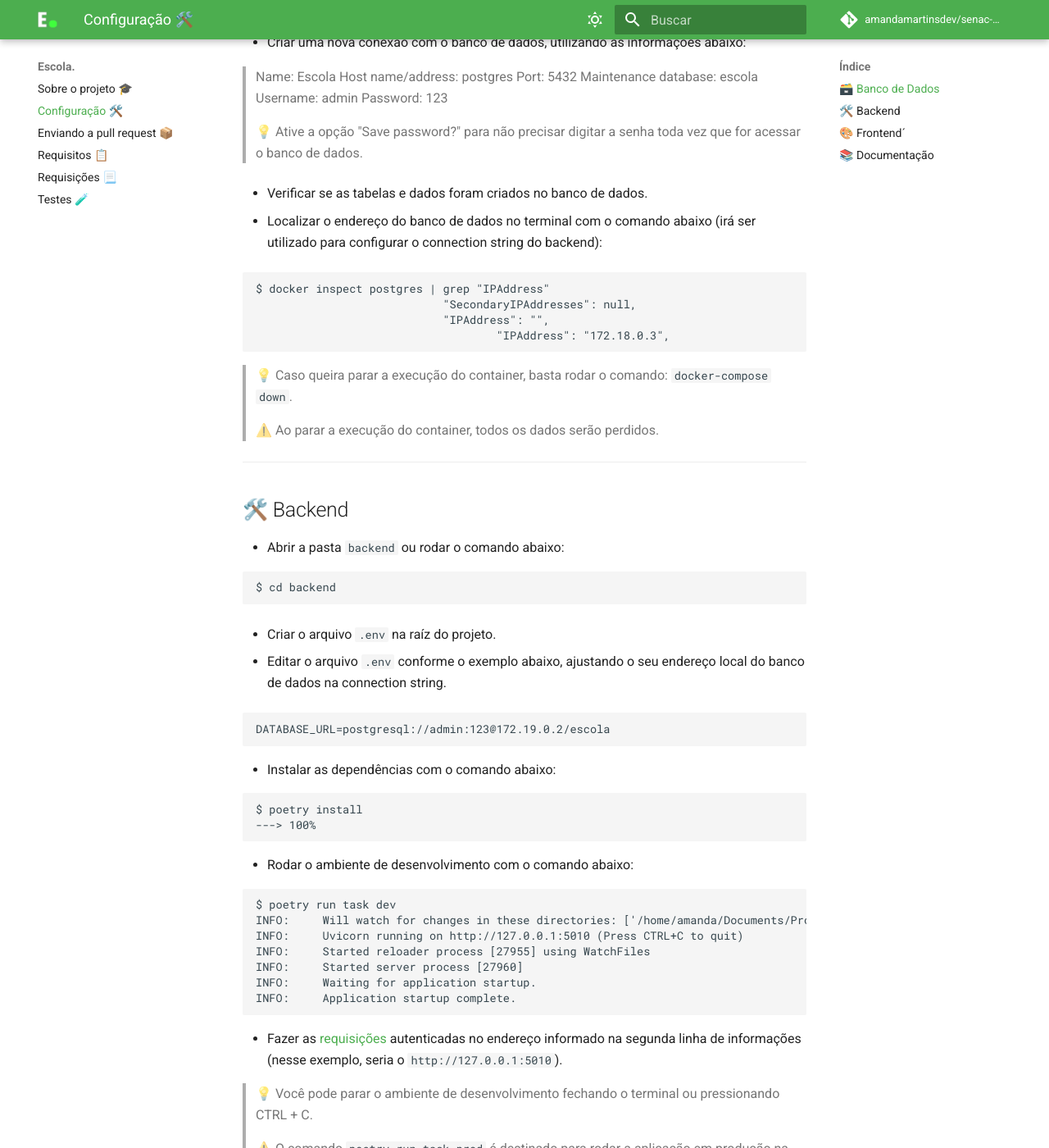
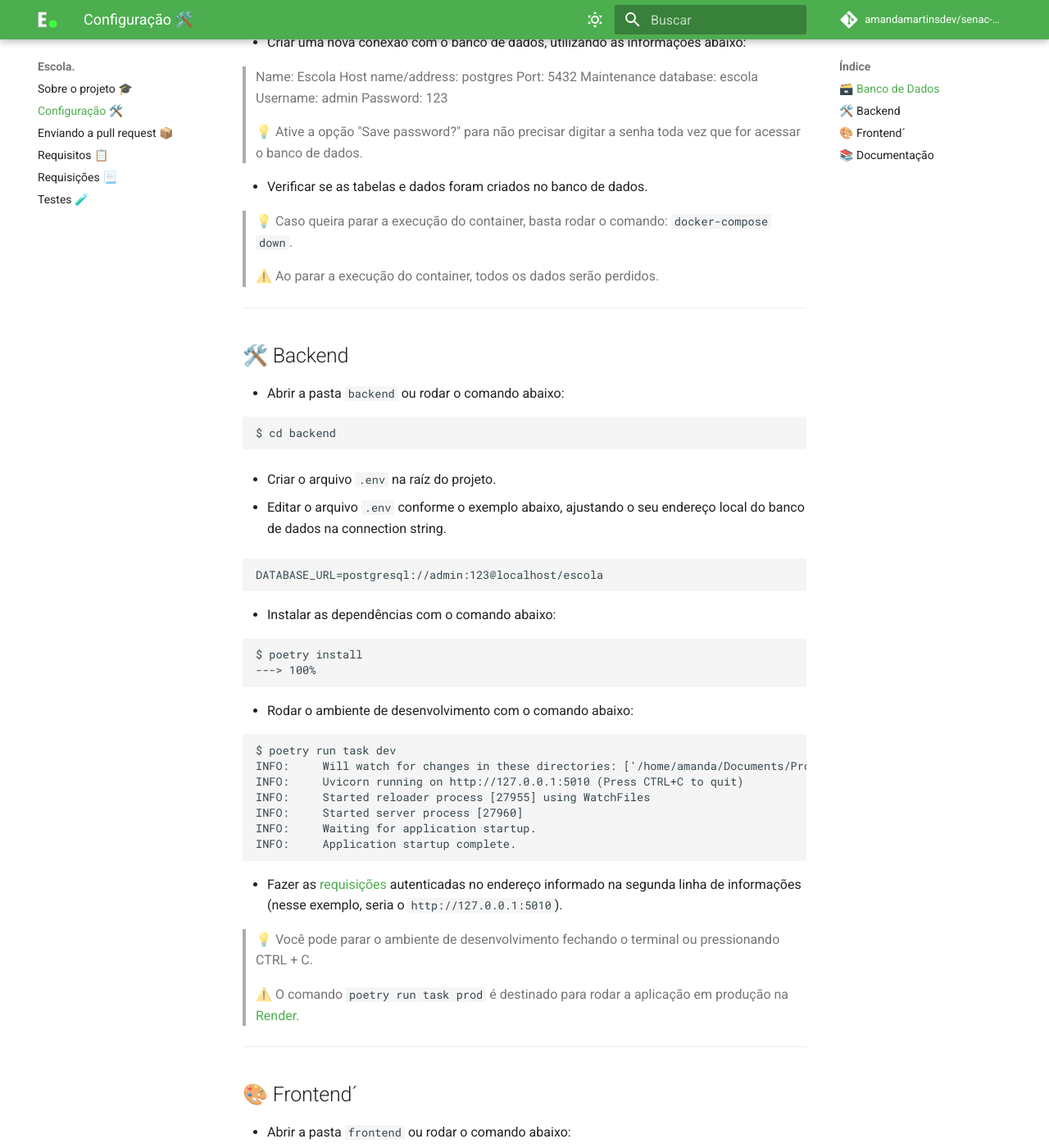
Before and after one commit to AmandaMartinsDev/senac-escola, an MkDocs documentation site: the page built from documentation/docs/configurações.md, in a window 1280 px wide and 1400 px high, scrolled down 970 px. Shown: the whole window at 82% size. Built offline with MkDocs 1.6.1 and Material for MkDocs 9.7.7, drawn with Linux system fonts in a browser that asks for light colours; comment, search, counter and statistics services are not loaded.

Commit message:
:memo: Atualização da documentação do backend

````diff
--- a/documentation/docs/configurações.md
+++ b/documentation/docs/configurações.md
@@ -63,17 +63,6 @@ $ docker inspect pgadmin | grep "IPAddress"
 
 - Verificar se as tabelas e dados foram criados no banco de dados.
 
-- Localizar o endereço do banco de dados no terminal com o comando abaixo (irá ser utilizado para configurar o connection string do backend):
-
-<!-- termynal -->
-
-```console
-$ docker inspect postgres | grep "IPAddress"
-                            "SecondaryIPAddresses": null,
-                            "IPAddress": "",
-                                    "IPAddress": "172.18.0.3",
-```
-
 > 💡 Caso queira parar a execução do container, basta rodar o comando: `docker-compose down`.
 
 > ⚠️ Ao parar a execução do container, todos os dados serão perdidos.
@@ -95,7 +84,7 @@ $ cd backend
 - Editar o arquivo `.env` conforme o exemplo abaixo, ajustando o seu endereço local do banco de dados na connection string.
 
 ```env
-DATABASE_URL=postgresql://admin:123@172.19.0.2/escola
+DATABASE_URL=postgresql://admin:123@localhost/escola
 ```
 
 - Instalar as dependências com o comando abaixo:
````
